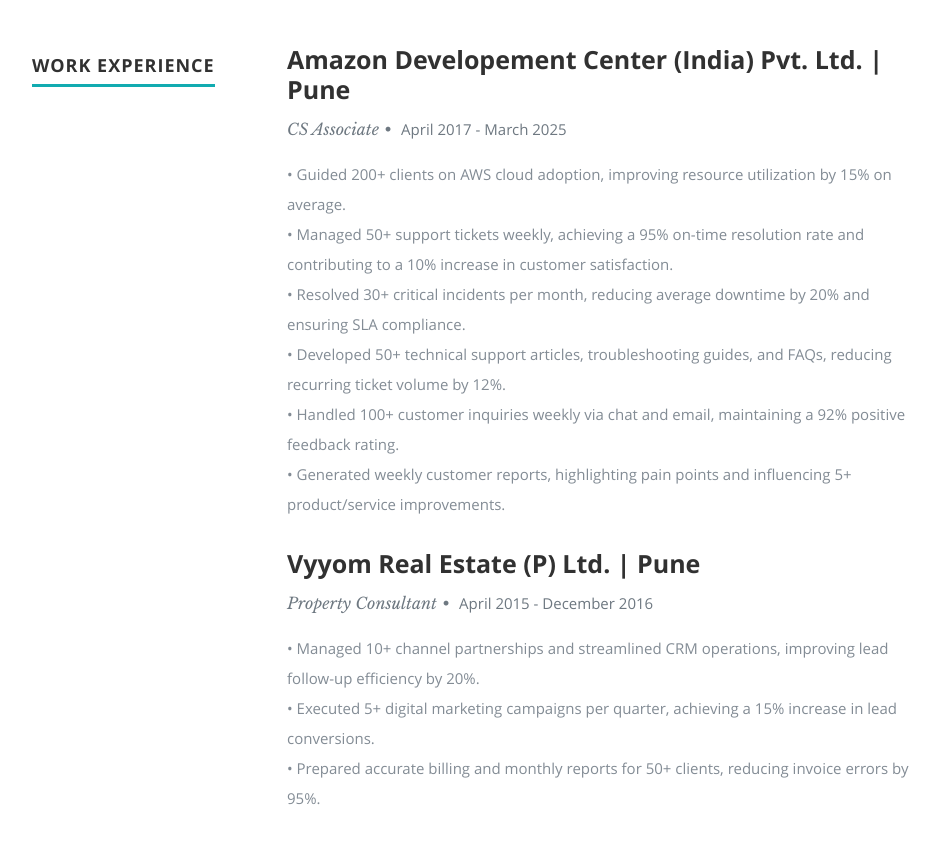
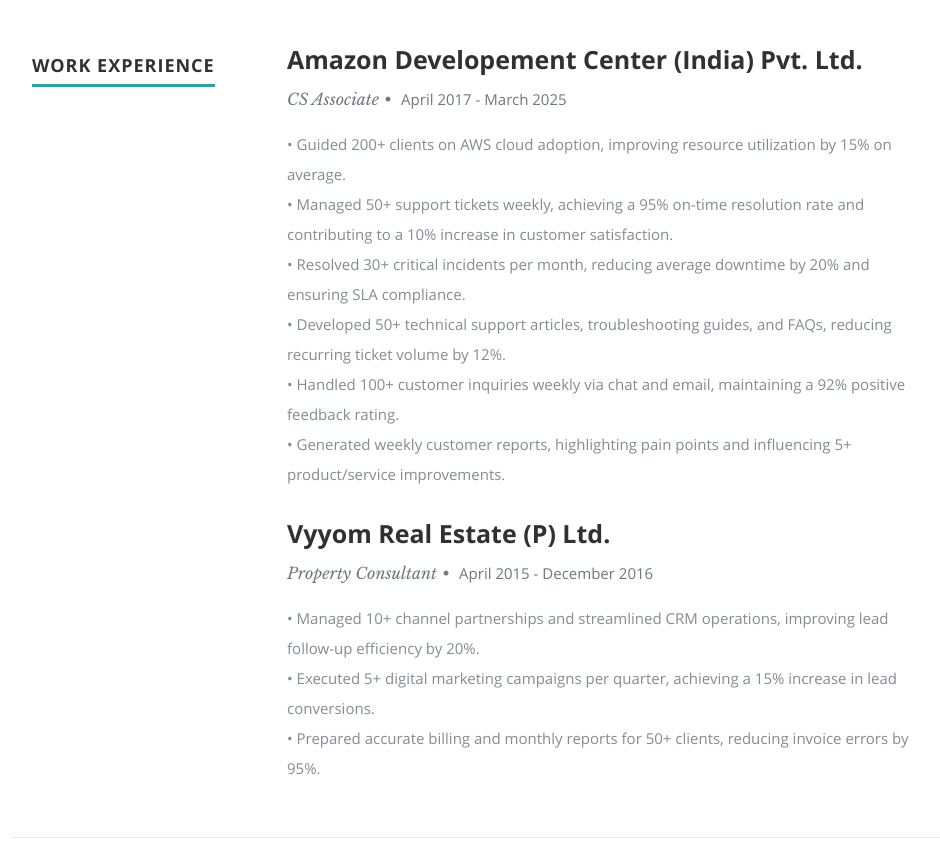
Before and after one commit to RareSonal/CloudResume, a website: page frontend/index.html in a window 1280 px wide. Shown: the part 1980-2825 px from the top of the page, without its empty margins (118-1058 px from the left). Drawn offline with nearby package versions, Linux system fonts and the light colour scheme; no server answers; files whose address does not match are found by name.

Commit message:
Update index.html

```diff
--- a/frontend/index.html
+++ b/frontend/index.html
@@ -175,7 +175,7 @@
 
                <div class="twelve columns">
 
-                  <h3>Amazon Developement Center (India) Pvt. Ltd. | Pune </h3>
+                  <h3>Amazon Developement Center (India) Pvt. Ltd. </h3>
                   <p class="info">CS Associate<span>&bull;</span> <em class="date">April 2017 - March 2025</em></p>
                   <p><span>&bull;</span> Guided 200+ clients on AWS cloud adoption, improving resource utilization by 15% on average.</br>
                   <span>&bull;</span> Managed 50+ support tickets weekly, achieving a 95% on-time resolution rate and contributing to a 10% increase in customer satisfaction.</br>
@@ -191,7 +191,7 @@
 
                <div class="twelve columns">
 
-                  <h3>Vyyom Real Estate (P) Ltd. | Pune </h3>
+                  <h3>Vyyom Real Estate (P) Ltd. </h3>
                   <p class="info">Property Consultant<span>&bull;</span> <em class="date">April 2015 - December 2016</em></p>
                   <p><span>&bull;</span> Managed 10+ channel partnerships and streamlined CRM operations, improving lead follow-up efficiency by 20%.</br>
                   <span>&bull;</span> Executed 5+ digital marketing campaigns per quarter, achieving a 15% increase in lead conversions.</br>
```
